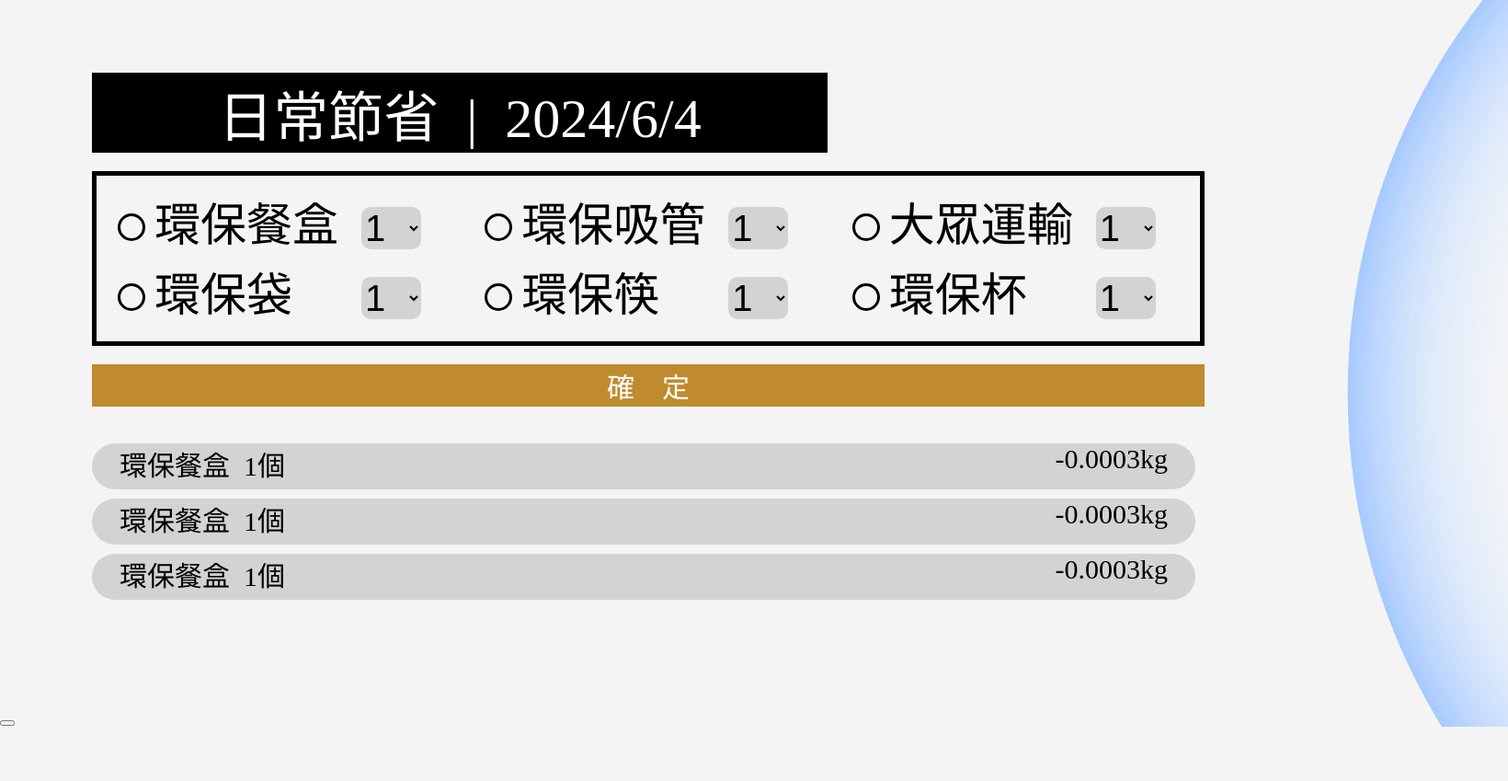
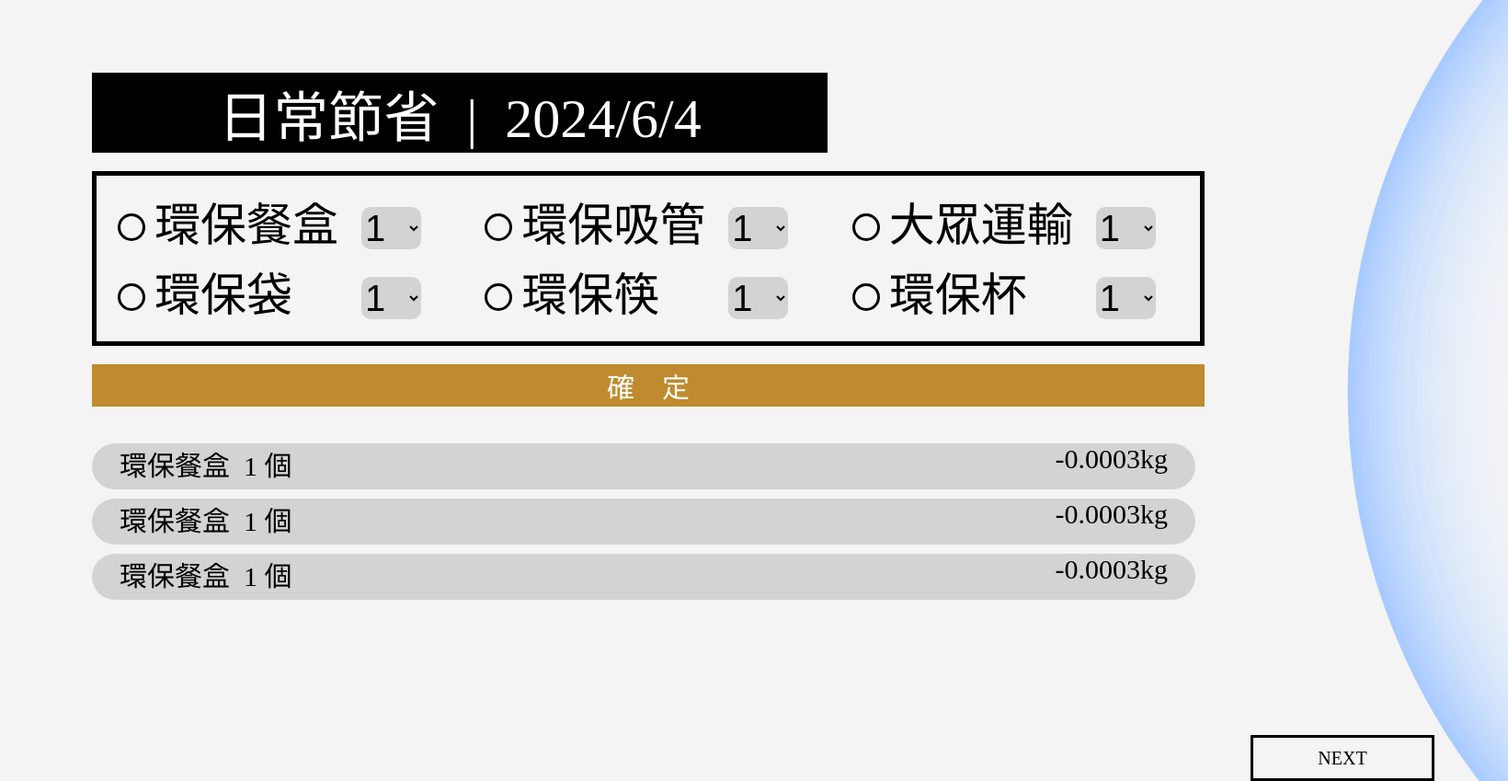
Before and after one commit to ziv09/breath_s_proj, a PHP site: page /gar.php in a window 1640 px wide. Shown: the part 131-980 px from the top of the page at 92% size. Before the commit the page ends 921 px from the top, so only its background shows below. Run offline with PHP 8.4, Linux system fonts and the light colour scheme; some web fonts are replaced.

Commit message:
新頁面5

```diff
--- a/css/gar_sy.css
+++ b/css/gar_sy.css
@@ -54,6 +54,11 @@
 }
 
 .container{
+    display: flex;
+    justify-content: space-between;
+}
+
+.l-container{
     margin-top: 80px;
     margin-left: 100px;
 }
@@ -159,3 +164,46 @@ margin-top:30px;
     background-color: #218919;
     color: #fff;
 }
+
+.circle-btn {
+    font-family: 'MantouSans-Regular';
+    width: 200px;
+    height: 50px;
+    color: rgb(0, 0, 0);
+    border: #000 solid 3px;
+    background-color: transparent;
+    text-align: center;
+
+    font-size: 20px;
+    cursor: pointer;
+    position: relative; /* 添加 position 屬性 */
+    overflow: hidden; /* 隱藏超出邊框的內容 */
+    transition: color 0.3s;
+    margin-right: 80px;
+    margin-top: 800px;
+}
+
+.circle-btn::before {
+    content: '';
+    position: absolute;
+    top: 0;
+    left: -100%;
+    width: 100%;
+    height: 100%;
+    background-color: black;
+    transition: left 0.3s;
+    z-index: 0;
+}
+
+.circle-btn:hover::before {
+    left: 0;
+}
+
+.circle-btn:hover {
+    color: white; /* 懸停時改變文字顏色 */
+}
+
+.circle-btn span {
+    position: relative;
+    z-index: 1; /* 確保文字在背景之上 */
+}
--- a/gar.php
+++ b/gar.php
@@ -38,6 +38,7 @@
         </div>
     </div>
     <div class="container">
+        <div class="l-container">
             <div class="date">
                 日常節省&ensp;|&ensp;<span id="current-date"></span>
             </div>
@@ -82,7 +83,8 @@
                             </select></td>
                     </tr>
                     <tr>
-                    <td><input type="checkbox" class="">&thinsp;環保袋&emsp;&ensp;<select class="select" name="numbers">
+                        <td><input type="checkbox" class="">&thinsp;環保袋&emsp;&ensp;<select class="select"
+                                name="numbers">
                                 <option value="1">1</option>
                                 <option value="2">2</option>
                                 <option value="3">3</option>
@@ -94,7 +96,8 @@
                                 <option value="9">9</option>
                                 <option value="10">10</option>
                             </select></td>
-                    <td><input type="checkbox" class="">&thinsp;環保筷&emsp;&ensp;<select class="select" name="numbers">
+                        <td><input type="checkbox" class="">&thinsp;環保筷&emsp;&ensp;<select class="select"
+                                name="numbers">
                                 <option value="1">1</option>
                                 <option value="2">2</option>
                                 <option value="3">3</option>
@@ -106,7 +109,8 @@
                                 <option value="9">9</option>
                                 <option value="10">10</option>
                             </select></td>
-                    <td><input type="checkbox" class="">&thinsp;環保杯&emsp;&ensp;<select class="select" name="numbers">
+                        <td><input type="checkbox" class="">&thinsp;環保杯&emsp;&ensp;<select class="select"
+                                name="numbers">
                                 <option value="1">1</option>
                                 <option value="2">2</option>
                                 <option value="3">3</option>
@@ -127,7 +131,9 @@
             <div class="garrec">
                 <div class="garrec-txt">
                     <div>
-                    &emsp;環保餐盒&ensp;<span>1<!--數量--></span>個
+                        &emsp;環保餐盒&ensp;<span>1
+                            <!--數量-->
+                        </span>個
                     </div>
                     <div>
                         -0.0003kg&emsp;
@@ -135,7 +141,9 @@
                 </div>
                 <div class="garrec-txt">
                     <div>
-                    &emsp;環保餐盒&ensp;<span>1<!--數量--></span>個
+                        &emsp;環保餐盒&ensp;<span>1
+                            <!--數量-->
+                        </span>個
                     </div>
                     <div>
                         -0.0003kg&emsp;
@@ -143,7 +151,9 @@
                 </div>
                 <div class="garrec-txt">
                     <div>
-                    &emsp;環保餐盒&ensp;<span>1<!--數量--></span>個
+                        &emsp;環保餐盒&ensp;<span>1
+                            <!--數量-->
+                        </span>個
                     </div>
                     <div>
                         -0.0003kg&emsp;
@@ -151,12 +161,14 @@
                 </div>
 
             </div>
-
-   <div>
+        </div>
+        <div class="r-container">
+            <button class="circle-btn"><span>NEXT</span></button>
         </div>
     </div>
-   <button></button>
-    </div>
+
+
+
 
 
 
```
Lines whose indentation alone changed are shown as unchanged.
